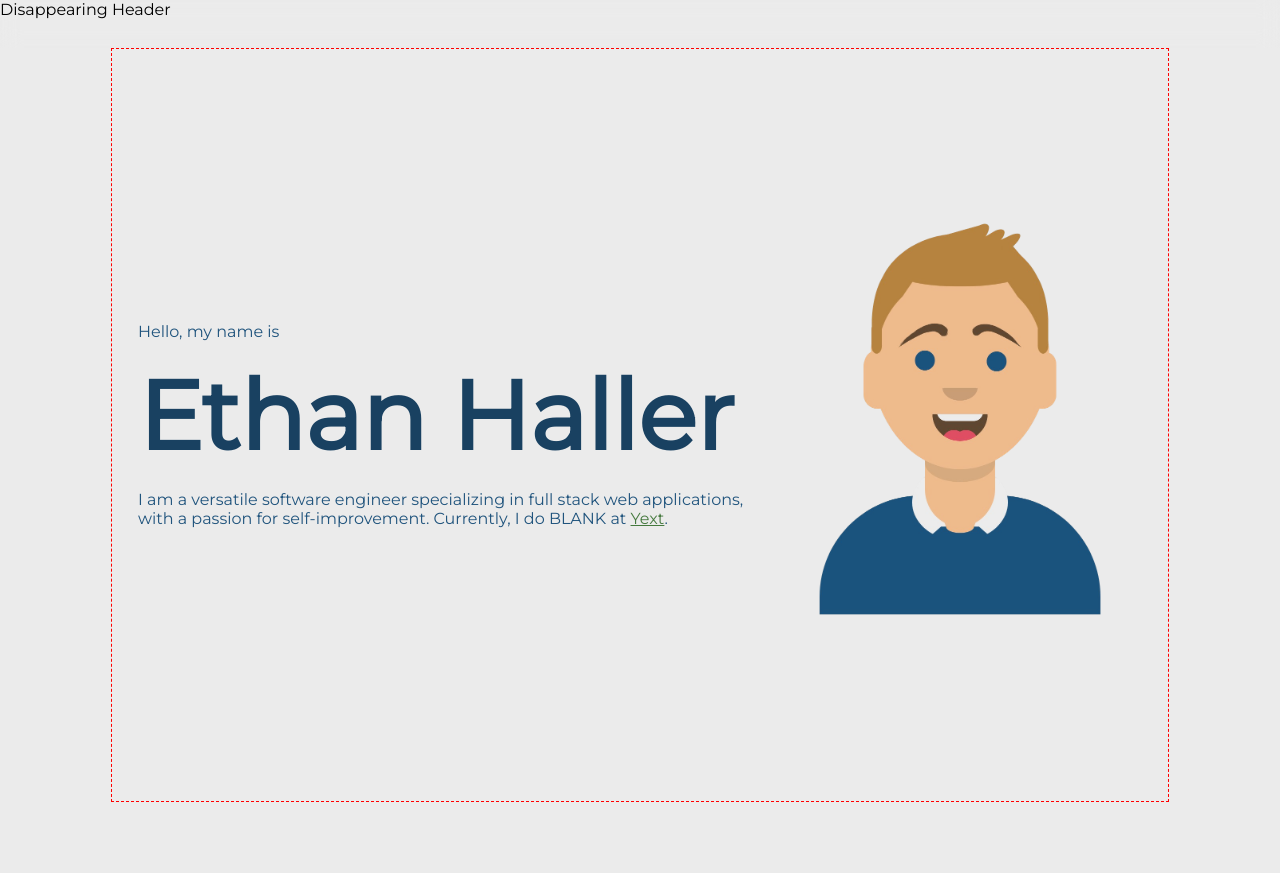
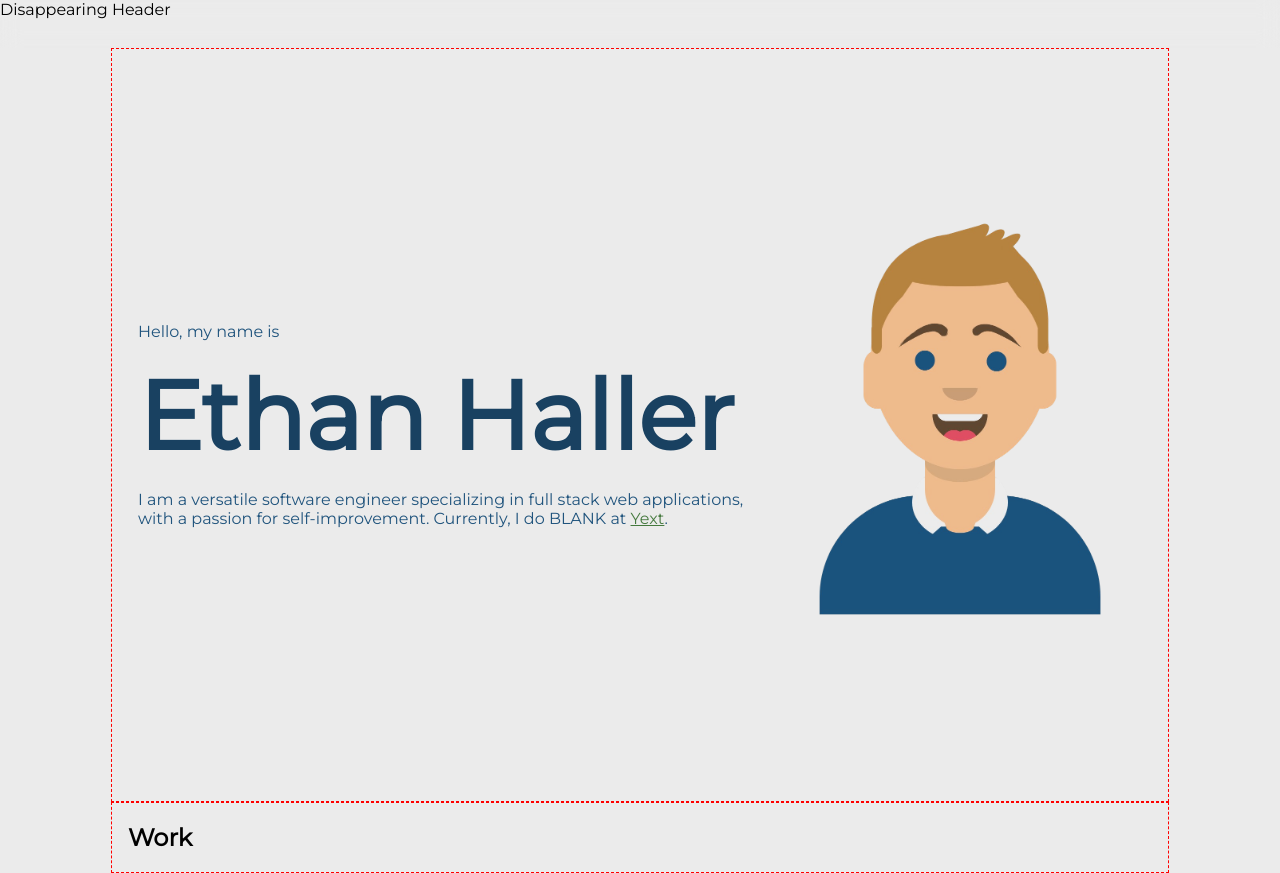
Before and after one commit to EthanHaller/Portfolio, a React (Vite) app: page / in a window 1280 px wide. Before the commit the page ends 802 px from the top, so only its background shows below. Built offline with nearby package versions, Linux system fonts and the light colour scheme.

Commit message:
setup: add framework for work section

```diff
--- a/src/App.jsx
+++ b/src/App.jsx
@@ -1,12 +1,14 @@
 import { useState } from "react"
 import Home from "./Home"
 import Header from "./Header"
+import Work from "./Work"
 
 function App() {
 	return (
 		<>
 			<Header />
 			<Home />
+			<Work />
 		</>
 	)
 }
--- a/src/Home.jsx
+++ b/src/Home.jsx
@@ -5,7 +5,7 @@ import "./styles/home.css"
 function Home() {
 	return (
 		<>
-			<div className="home-block">
+			<div className="home-block container">
 				<div className="home-text">
 					<p className="hello-text">Hello, my name is </p>
 					<h1 className="name">Ethan Haller</h1>
--- /dev/null
+++ b/src/Work.jsx
@@ -0,0 +1,17 @@
+import { useState } from "react"
+import avatar from "./images/avatar.png"
+import "./styles/home.css"
+
+function Work() {
+	const [workShowing, setWorkShowing] = useState("Yext")
+
+	return (
+		<>
+			<div className="container">
+				<h2>Work</h2>
+			</div>
+		</>
+	)
+}
+
+export default Work
--- a/src/styles/home.css
+++ b/src/styles/home.css
@@ -11,12 +11,7 @@ h1 {
 }
 
 .home-block {
-	border: 1px dashed red;
 	height: calc(100vh - 3rem);
-	max-width: 1000px;
-	min-width: 80vw;
-	margin: auto;
-	padding-inline: 1rem;
 	display: flex;
 	justify-content: center;
 	align-items: center;
--- a/src/theme.css
+++ b/src/theme.css
@@ -38,3 +38,11 @@ body {
 a {
 	color: var(--accent-primary);
 }
+
+.container {
+	border: 1px dashed red;
+	max-width: 1000px;
+	min-width: 80vw;
+	margin: auto;
+	padding-inline: 1rem;
+}
```
